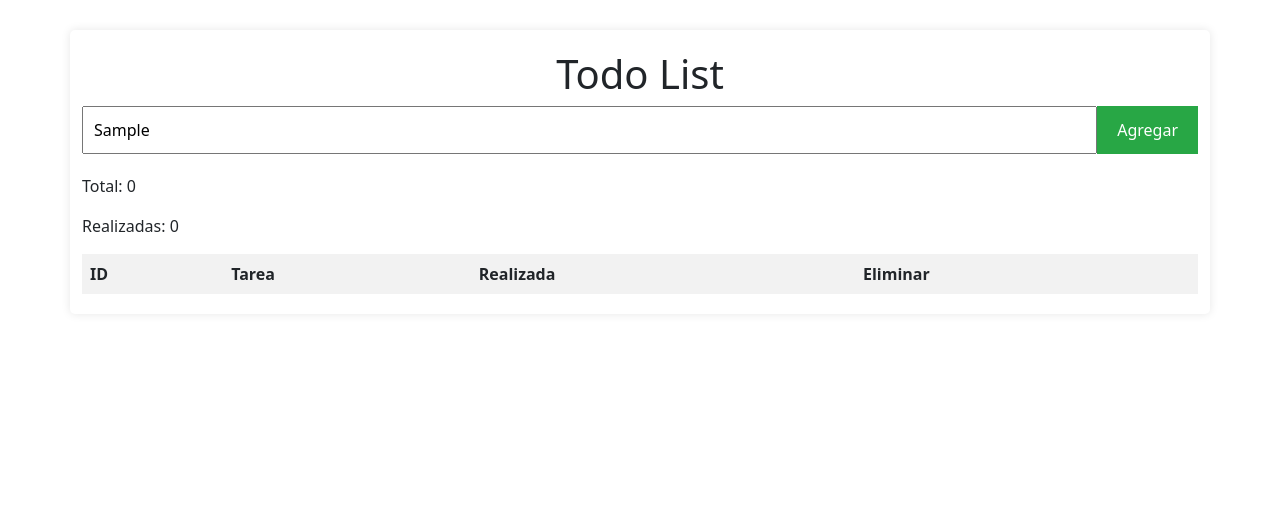
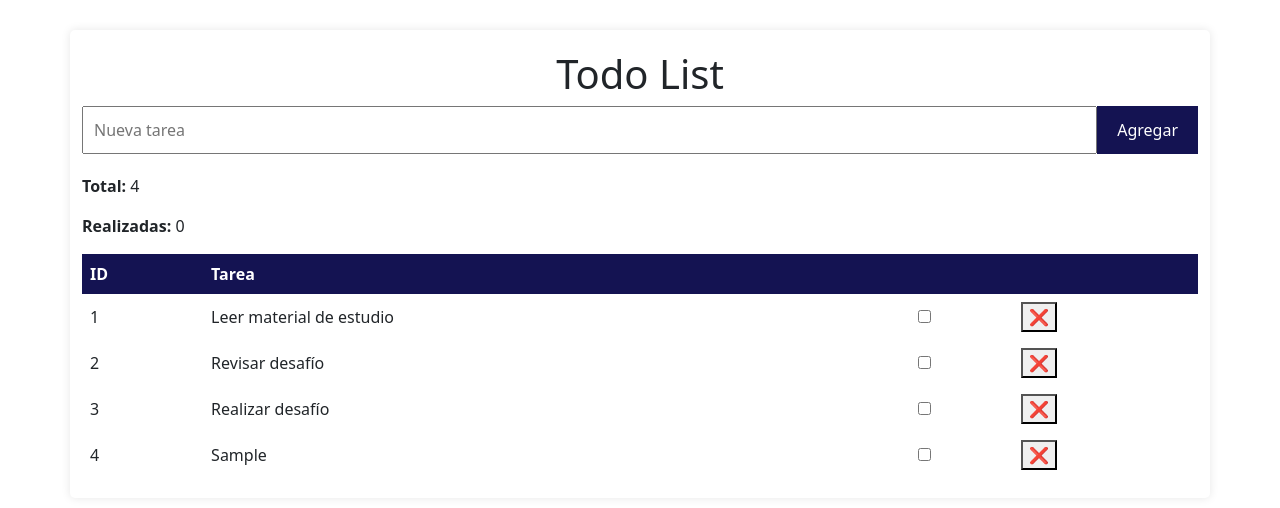
Before and after one commit to chechoguz/Desafio15, a plain HTML site: page index.html in a window 1280 px wide. Both pictures are taken after typing "Sample" into the empty fields and a click on the button "Agregar". Drawn offline with nearby package versions, Linux system fonts and the light colour scheme.

Commit message:
desafío listo

```diff
--- a/assets/css/estilos.css
+++ b/assets/css/estilos.css
@@ -18,7 +18,7 @@ body {
 
 h1 {
     text-align: center;
-    color: #333;
+    color: #141352;
 }
 
 .new-task {
@@ -36,14 +36,14 @@ h1 {
 #add-task-button {
     padding: 10px 20px;
     font-size: 16px;
-    background-color: #28a745;
+    background-color: #141352;
     color: white;
     border: none;
     cursor: pointer;
 }
 
 #add-task-button:hover {
-    background-color: #218838;
+    background-color: #2a28a7;
 }
 
 table {
@@ -54,9 +54,12 @@ table {
 th, td {
     border: 1px solid #ddd;
     padding: 8px;
-    text-align: center;
+    text-align:start;
+    vertical-align: middle;
 }
 
 th {
-    background-color: #f2f2f2;
+    background-color: #141352;
+    text-align: center;
+    color: white;
 }
--- a/assets/js/main.js
+++ b/assets/js/main.js
@@ -0,0 +1,59 @@
+let tasks = [
+  { id: 1, description: 'Leer material de estudio', completed: false },
+  { id: 2, description: 'Revisar desafío', completed: false },
+  { id: 3, description: 'Realizar desafío', completed: false }
+];
+let taskId = tasks.length;
+
+document.addEventListener('DOMContentLoaded', () => {
+  renderTasks();
+});
+
+document.getElementById('add-task-button').addEventListener('click', addTask);
+
+function addTask() {
+    const taskInput = document.getElementById('new-task-input');
+    const taskDescription = taskInput.value.trim();
+
+    if (taskDescription) {
+        tasks.push({ id: ++taskId, description: taskDescription, completed: false });
+        taskInput.value = '';
+        renderTasks();
+    }
+}
+
+function toggleTaskCompletion(id) {
+    const task = tasks.find(task => task.id === id);
+    task.completed = !task.completed;
+    renderTasks();
+}
+
+function deleteTask(id) {
+    tasks = tasks.filter(task => task.id !== id);
+    renderTasks();
+}
+
+function renderTasks() {
+    const taskList = document.getElementById('task-list');
+    taskList.innerHTML = '';
+
+    tasks.forEach(task => {
+        const taskRow = document.createElement('tr');
+
+        taskRow.innerHTML = `
+            <td>${task.id}</td>
+            <td class="${task.completed ? 'completed' : ''}">${task.description}</td>
+            <td>
+                <input type="checkbox" ${task.completed ? 'checked' : ''} onclick="toggleTaskCompletion(${task.id})">
+            </td>
+            <td>
+                <button onclick="deleteTask(${task.id})">❌</button>
+            </td>
+        `;
+
+        taskList.appendChild(taskRow);
+    });
+
+    document.getElementById('total-tasks').textContent = tasks.length;
+    document.getElementById('completed-tasks').textContent = tasks.filter(task => task.completed).length;
+}
--- a/index.html
+++ b/index.html
@@ -19,15 +19,15 @@
           <input type="text" id="new-task-input" placeholder="Nueva tarea">
           <button id="add-task-button">Agregar</button>
       </div>
-      <p>Total: <span id="total-tasks">0</span></p>
-      <p>Realizadas: <span id="completed-tasks">0</span></p>
+      <p><strong>Total:</strong> <span id="total-tasks">0</span></p>
+      <p><strong>Realizadas:</strong> <span id="completed-tasks">0</span></p>
       <table>
           <thead>
               <tr>
                   <th>ID</th>
                   <th>Tarea</th>
-                  <th>Realizada</th>
-                  <th>Eliminar</th>
+                  <th> </th>
+                  <th> </th>
               </tr>
           </thead>
           <tbody id="task-list">
```
